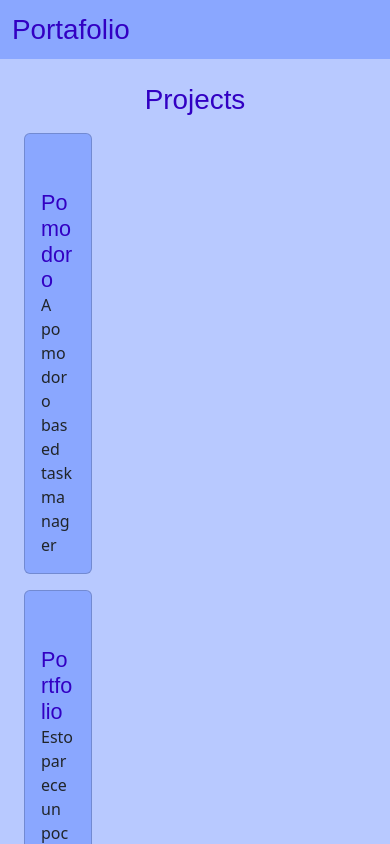
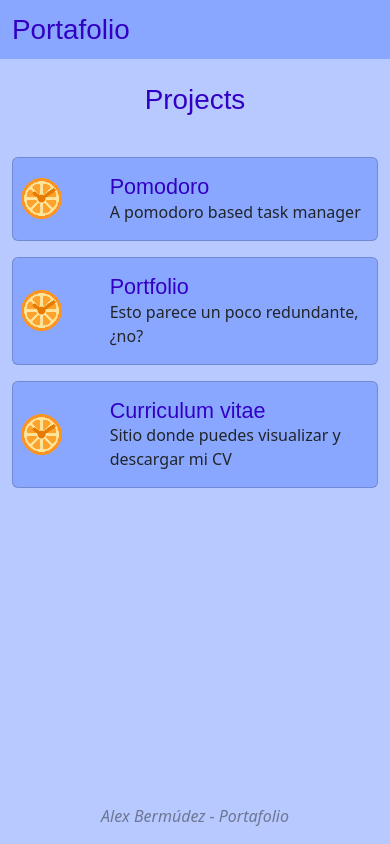
Before and after one commit to Alex-gb249/portfolio, a React (Vite) app: page / in a window 390 px wide. Shown: the top 844 px of the page. Built offline with nearby package versions, Linux system fonts and the light colour scheme; a web font is replaced by a local one.

Commit message:
Add adaptative styles

```diff
--- /dev/null
+++ b/src/components/page-visualizer/PageVisualizer.css
@@ -0,0 +1,3 @@
+.page-visualizer {
+  min-height: 650px;
+}
--- a/src/components/page-visualizer/PageVisualizer.tsx
+++ b/src/components/page-visualizer/PageVisualizer.tsx
@@ -1,3 +1,4 @@
+import './PageVisualizer.css';
 import { useContext } from "react";
 import { ProjectsContext } from "../../contexts/ProjectsContext";
 
@@ -6,9 +7,11 @@ function PageVisualizer() {
   const { selectedProject } = useContext(ProjectsContext);
 
   return (
-    <div className="h-100">
-      {selectedProject ? <iframe className="h-100 w-100 rounded" src={selectedProject.url} /> : null}
+    selectedProject ?
+    <div className="page-visualizer rounded border border-black h-100">
+      <iframe className="h-100 w-100 rounded" src={selectedProject.url} />
     </div>
+    : null
   )
 }
 
--- a/src/pages/Projects.tsx
+++ b/src/pages/Projects.tsx
@@ -12,10 +12,10 @@ function Projects() {
   }
 
   return (
-    <div className="p-4 d-flex flex-column">
+    <div className="py-4 p-xl-4 d-flex flex-column">
       <h1 className="text-center mb-3">Projects</h1>
       <div className="row flex-grow-1">
-        <div className="col-3">
+        <div className="col-12 col-xl-3 p-4 p-xl-0">
           <div className="row g-3 justify-content-center">
             {projects.map((project, index) => (
               <div className="" key={index}>
@@ -26,7 +26,7 @@ function Projects() {
             ))}
           </div>
         </div>
-        <div className="col">
+        <div className="col-12 col-md">
           <PageVisualizer />
         </div>
       </div>
```
